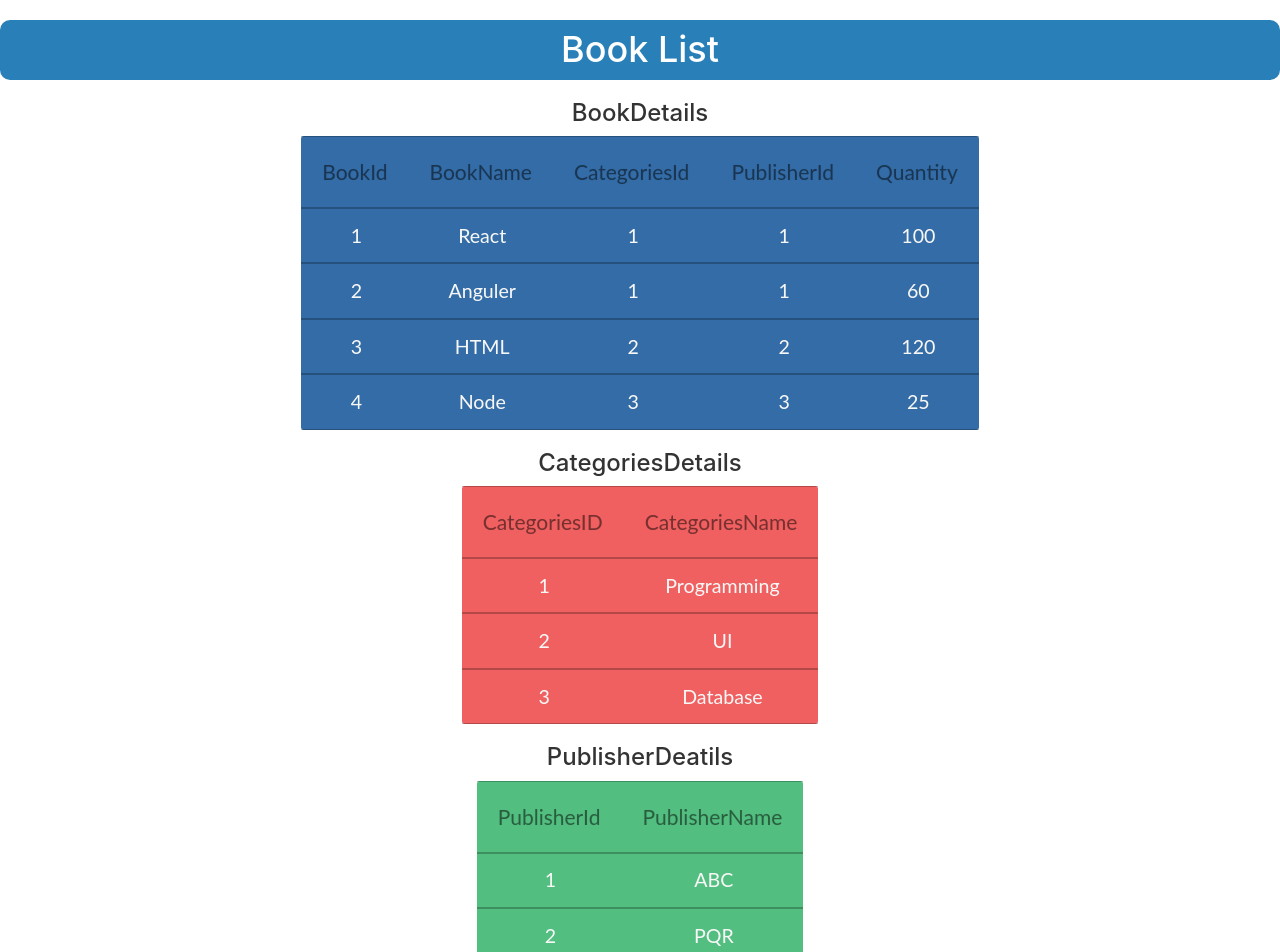
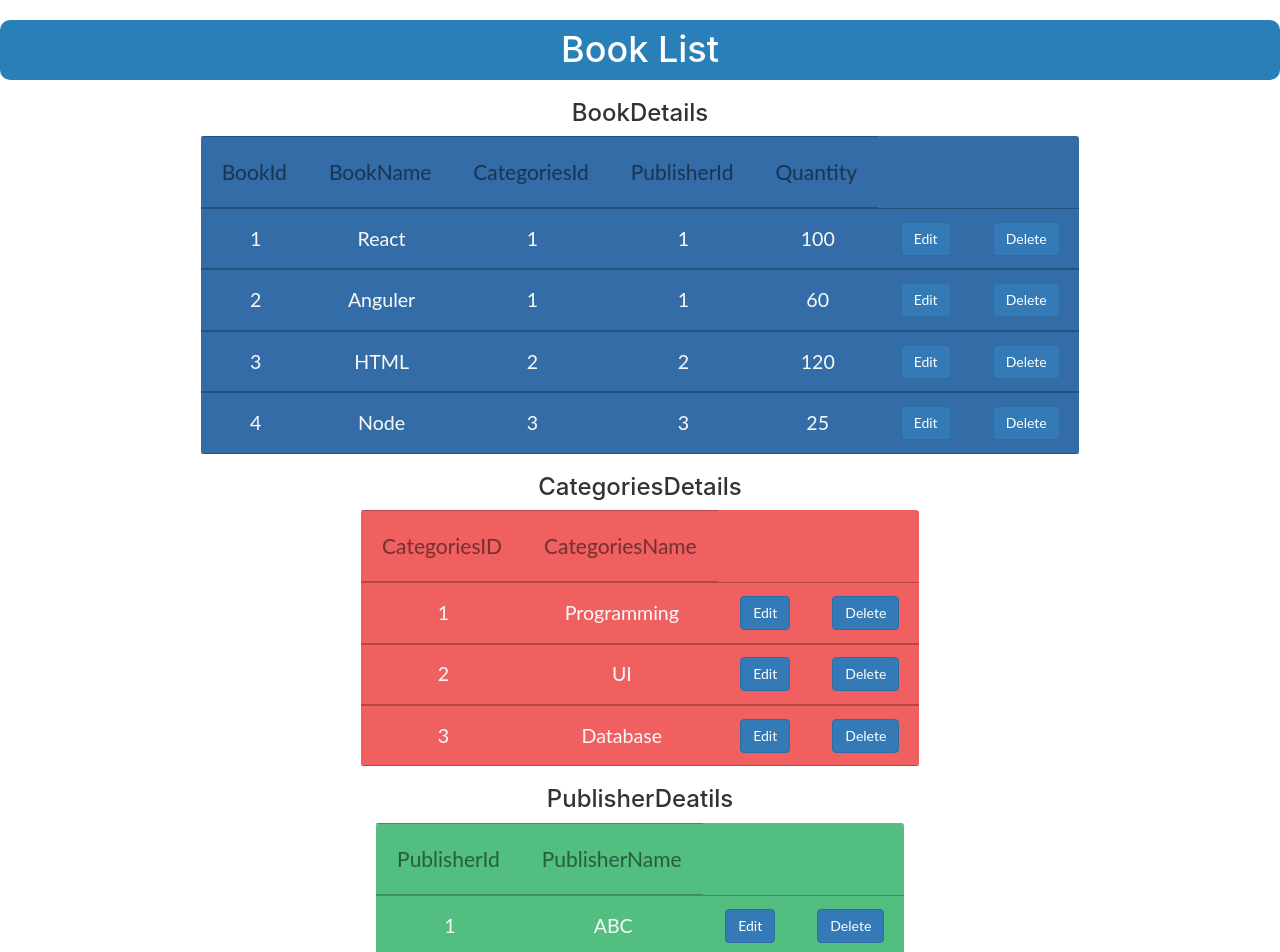
Before and after one commit to sunilpawar8390/react-laibrary, a React (Create React App) app: page / in a window 1280 px wide. Shown: the top 952 px of the page. Built offline with nearby package versions, Linux system fonts and the light colour scheme.

Commit message:
popup edit book

```diff
--- a/src/components/BookList.js
+++ b/src/components/BookList.js
@@ -1,5 +1,8 @@
 import React from 'react';
 import './BookList.css' ;
+import { Button, Form} from 'react-bootstrap';
+import Popup from 'reactjs-popup';
+import 'reactjs-popup/dist/index.css';
 
 
 
@@ -8,6 +11,14 @@ import './BookList.css' ;
     const  getBook =props.bookData;
     const  getCategory = props.categoriesData;
     const  getPublisher = props.publisherData;
+
+    const editBookDetails = ()=>{
+       console.log(getBook);
+    }
+
+    const deleteBookDetails = ()=>{
+        alert(`this is delete book alert`);
+    }
 
 
     // console.log(props.bookData);
@@ -24,6 +35,46 @@ import './BookList.css' ;
                     <td>{bk.CategoriesId }</td>
                     <td>{bk.PublisherId }</td>
                     <td>{bk.Quantity }</td>
+                    <td>
+                        <Popup  trigger={<Button > Edit</Button>} position="right center" >
+                            <div >
+                            <Form >
+                                <Form.Group className="mb-3" controlId="formBasicEmail">
+                                    <Form.Label>BookID</Form.Label>
+                                    <Form.Control type="text" />
+
+                                </Form.Group>
+
+                                <Form.Group className="mb-3" controlId="formBasicPassword">
+                                    <Form.Label>BookName</Form.Label>
+                                    <Form.Control type="text"  />
+                                </Form.Group>
+
+                                <Form.Group className="mb-3" controlId="formBasicPassword">
+                                    <Form.Label>CategoriesId</Form.Label>
+                                    <Form.Control type="text"  />
+                                </Form.Group>
+
+                                <Form.Group className="mb-3" controlId="formBasicPassword">
+                                    <Form.Label>PublisherId</Form.Label>
+                                    <Form.Control type="text"  />
+                                </Form.Group>
+
+                                <Form.Group className="mb-3" controlId="formBasicPassword">
+                                    <Form.Label>Quantity</Form.Label>
+                                    <Form.Control type="text" />
+                                </Form.Group>
+
+                                <Button variant="primary" type="submit">
+                                    Update
+                                </Button>
+                            </Form>
+
+                            </div>
+                        </Popup>
+                     </td>
+                    <td><Button onClick={deleteBookDetails}>Delete</Button></td>
+
                  </tr>
                  </tbody>
 
@@ -41,6 +92,9 @@ import './BookList.css' ;
                     <tr>
                     <td>{ct.CategoriesID }</td>
                     <td>{ct.CategoriesName }</td>
+                    <td><Button>Edit</Button></td>
+                    <td><Button>Delete</Button></td>
+
                     </tr>
                 </tbody>
             )
@@ -56,11 +110,15 @@ const displayPublisherData=getPublisher.map(
                 <tr>
                 <td>{pub.PublisherId }</td>
                 <td>{pub.PublisherName }</td>
+                <td><Button>Edit</Button></td>
+                <td><Button>Delete</Button></td>
                 </tr>
             </tbody>
         )
     }
 )
+
+
 
 
 
@@ -117,6 +175,9 @@ const displayPublisherData=getPublisher.map(
                     {displayPublisherData}
 
           </table>
+
+
+
           </div>
 
   );
```
